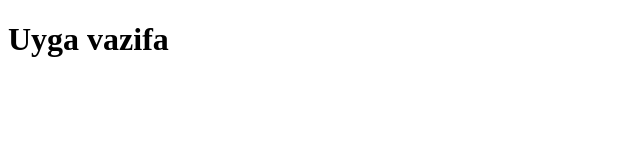
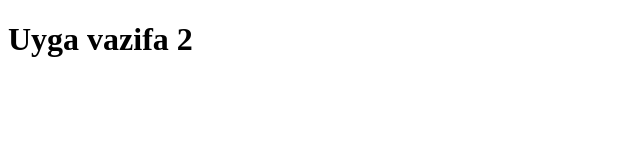
Before and after one commit to muhammadyunusoff/testUchun, a plain HTML site: page index.html in a window 1280 px wide. Shown: the full height of the page, 0-640 px from the left. Drawn offline with Linux system fonts and the light colour scheme.

Commit message:
Man 2 ni qo'shdim

```diff
--- a/index.html
+++ b/index.html
@@ -6,6 +6,6 @@
 	<title>Uyga vazifa</title>
 </head>
 <body>
-	<h1>Uyga vazifa</h1>
+	<h1>Uyga vazifa 2</h1>
 </body>
 </html>
```
